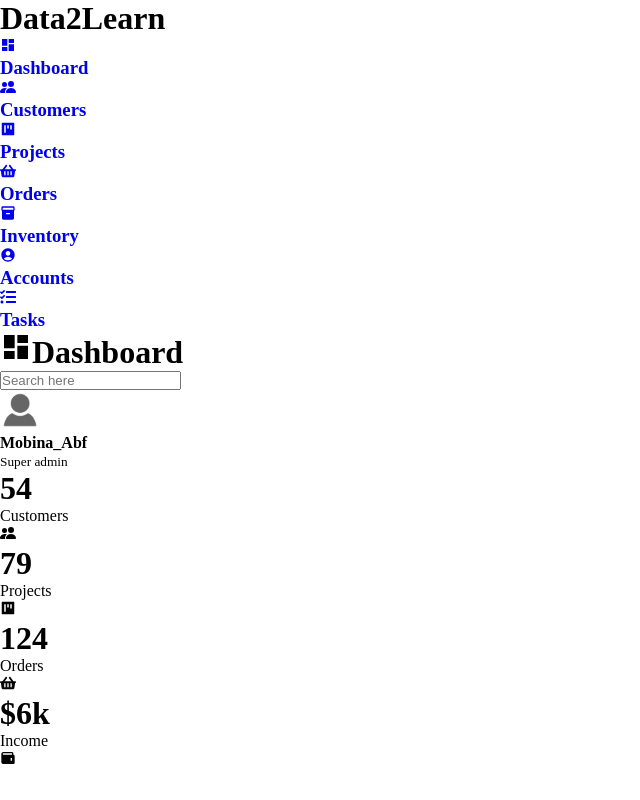
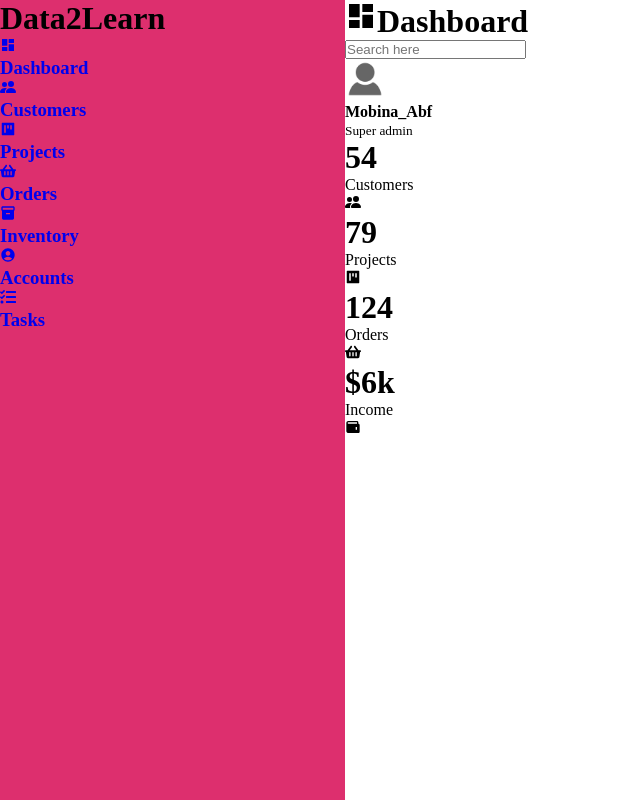
Before and after one commit to MobinaAbf/admin-dashboard, a React (Create React App) app: page / in a window 1280 px wide. Shown: the whole page, without its empty margins (0-640 px from the left). Built offline with nearby package versions, Linux system fonts and the light colour scheme.

Commit message:
add sidebar design

```diff
--- a/src/Dashboard/Dashboard.css
+++ b/src/Dashboard/Dashboard.css
@@ -1,15 +1,29 @@
+/* import font */
 
-
-:root{
-    --main-color: #DD2F6E;
-    --color-dark: #1D2231;
-    --text-grey: #8390A2;
+:root {
+  --main-color: #dd2f6e;
+  --color-dark: #1d2231;
+  --text-grey: #8390a2;
 }
 
-*{
-    padding: 0;
-    margin: 0;
-    box-sizing: border-box;
-    list-style-type: none;
-    text-decoration: none;
+* {
+  padding: 0;
+  margin: 0;
+  box-sizing: border-box;
+  list-style-type: none;
+  text-decoration: none;
+  /* font */
 }
+
+.sidebar {
+  width: 345px;
+  position: fixed;
+  left: 0;
+  top: 0;
+  height: 100%;
+  background: var(--main-color);
+}
+
+.main-content{
+    margin-left: 345px;
+}
```
